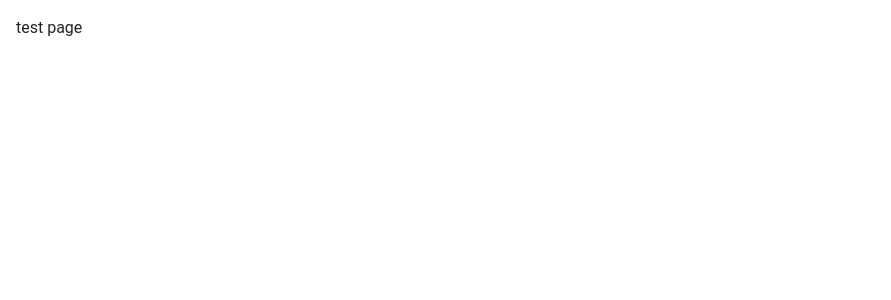
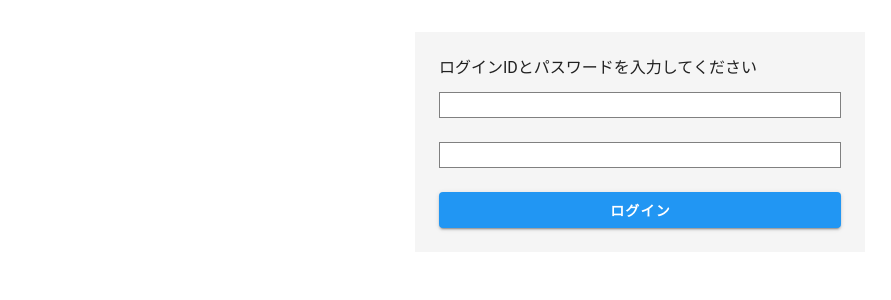
Before and after one commit to YumaHozumi/Shelfmate, a Vue app in the folder frontend/: page /login in a window 1280 px wide. Shown: the top 300 px of the page, without its empty margins (0-891 px from the left). Built offline with nearby package versions, Linux system fonts and the light colour scheme; a web font is replaced by a local one.

Commit message:
ログイン画面のUser IDとPassword入力部分の見た目作成

```diff
--- /dev/null
+++ b/frontend/src/basic/SubmitButton.vue
@@ -0,0 +1,21 @@
+<script setup lang="ts">
+interface Emits {
+    (event: "submitButton"): void;
+}
+
+const emit = defineEmits<Emits>();
+
+const submitButton = (): void => {
+    emit("submitButton");
+}
+</script>
+
+<template>
+    <v-btn color="blue" class="submitButton" width="100%" @click="submitButton">ログイン</v-btn>
+</template>
+
+<style scoped>
+.submitButton {
+    font-weight: bolder;
+}
+</style>
--- /dev/null
+++ b/frontend/src/containers/Form/LoginForm.vue
@@ -0,0 +1,42 @@
+<script setup lang="ts">
+import SubmitButton from "@/basic/SubmitButton.vue";
+
+const submitButton = (): void => {
+    console.log("submit");
+};
+</script>
+
+<template>
+    <v-container>
+        <v-sheet width="450" class="mx-auto px-6 py-6 form">
+            <v-form>
+                 <v-row>
+                    <v-col cols="12" class="pb-0">
+                        <p>ログインIDとパスワードを入力してください</p>
+                    </v-col>
+                    <v-col cols="12">
+                        <input type="text" class="input-form ps-2">
+                    </v-col>
+                    <v-col cols="12">
+                        <input type="password" class="input-form ps-2">
+                    </v-col>
+                    <v-col cols="12">
+                        <SubmitButton @submitButton="submitButton"></SubmitButton>
+                    </v-col>
+                </v-row>
+            </v-form>
+        </v-sheet>
+    </v-container>
+</template>
+
+<style scoped lang="scss">
+.form {
+    background-color: #f5f5f5;
+
+    .input-form {
+        background-color: white;
+        border: 1px solid grey;
+        width: 100%;
+    }
+}
+</style>
--- a/frontend/src/views/LoginView.vue
+++ b/frontend/src/views/LoginView.vue
@@ -1,3 +1,7 @@
+<script setup lang="ts">
+import LoginForm from "@/containers/Form/LoginForm.vue";
+</script>
+
 <template>
-  <p>test page</p>
+  <LoginForm></LoginForm>
 </template>
```
